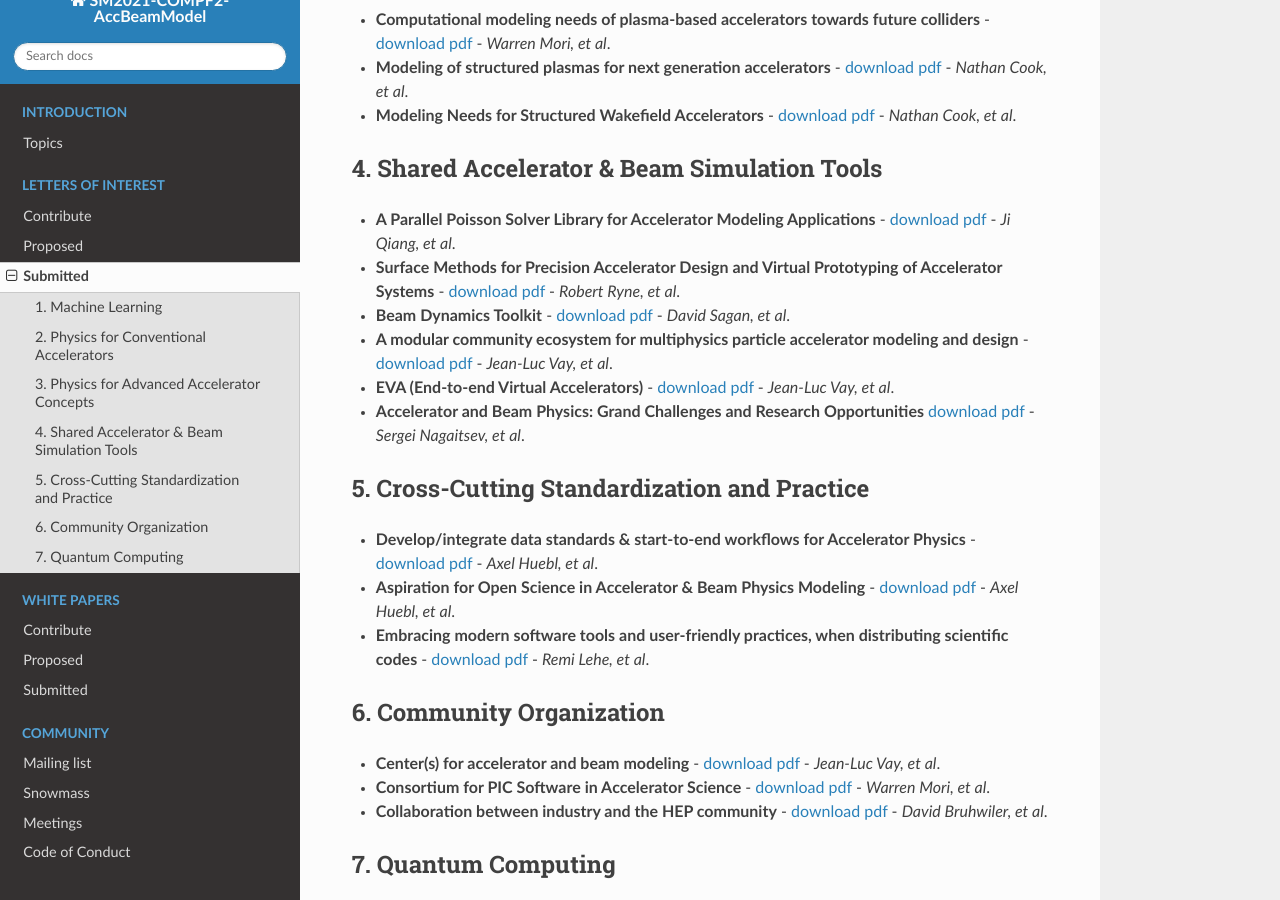
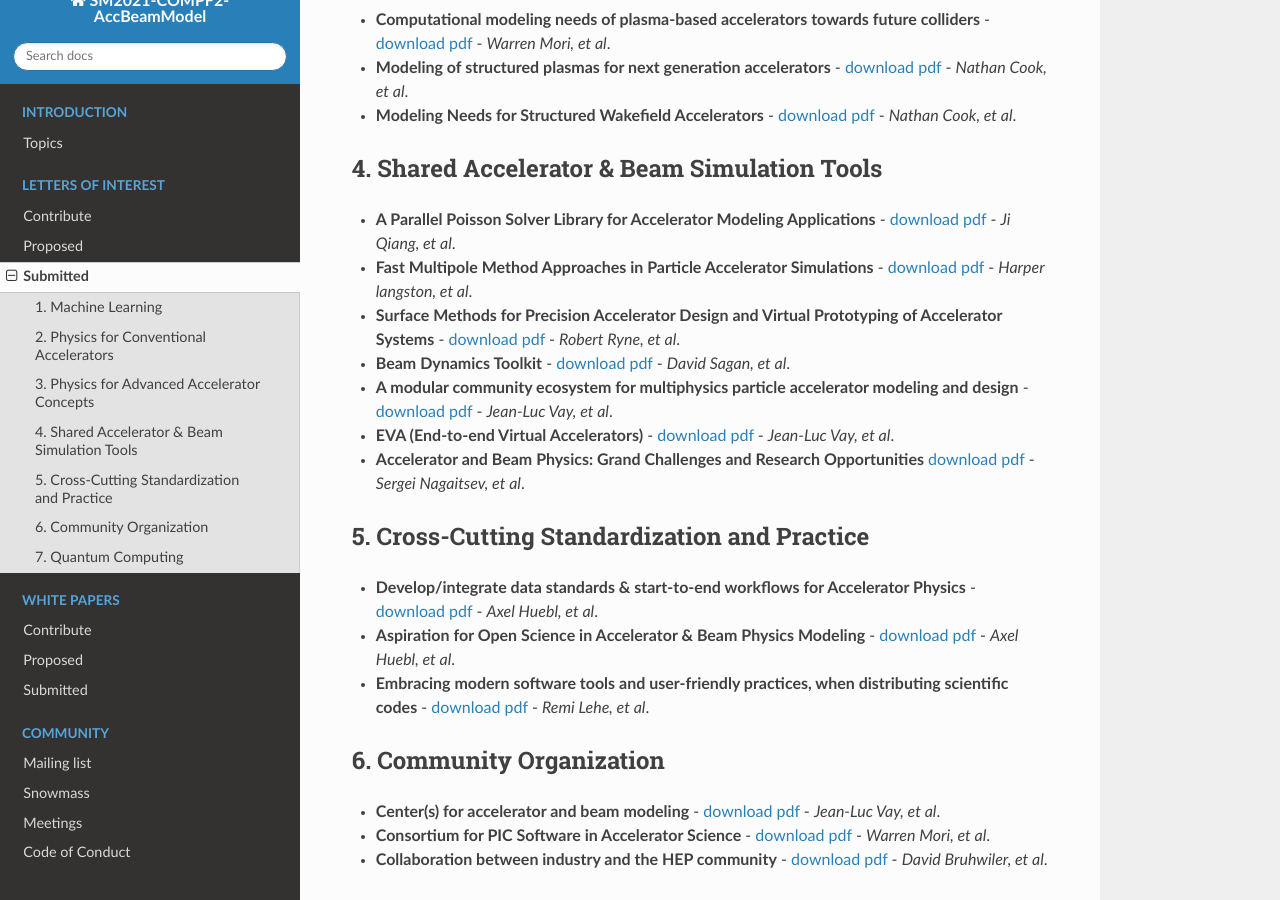
Before and after one commit to snowmass-compf2-accbeammodel/snowmass-compf2-accbeammodel.github.io, a Sphinx documentation site: the page built from docs/source/loi/submitted.rst, in a window 1280 px wide and 900 px high, scrolled down 776 px. Built offline with Sphinx 7.4.7 and the Read the Docs theme 2.0.0, drawn with Linux system fonts in a browser that asks for light colours.

Commit message:
Added entry by Harper Langston.

```diff
--- a/docs/source/loi/submitted.rst
+++ b/docs/source/loi/submitted.rst
@@ -37,6 +37,8 @@ Submitted
 --------------------------------------------------------
 - **A Parallel Poisson Solver Library for Accelerator Modeling Applications** - `download pdf <https://www.snowmass21.org/docs/files/summaries/CompF/SNOWMASS21-CompF2_CompF0-050.pdf>`__ - *Ji Qiang, et al*.
 
+- **Fast Multipole Method Approaches in Particle Accelerator Simulations** - `download pdf <https://www.snowmass21.org/docs/files/summaries/CompF/SNOWMASS21-CompF2_CompF1_Harper_Langston-018.pdf>`__ - *Harper langston, et al*.
+
 - **Surface Methods for Precision Accelerator Design and Virtual Prototyping of Accelerator Systems** - `download pdf <https://www.snowmass21.org/docs/files/summaries/CompF/SNOWMASS21-CompF2_CompF0_Robert_Ryne-071.pdf>`__ - *Robert Ryne, et al*.
 
 - **Beam Dynamics Toolkit** - `download pdf <https://www.snowmass21.org/docs/files/summaries/CompF/SNOWMASS21-CompF2_CompF0_Sagan-077.pdf>`__ - *David Sagan, et al*.
```
